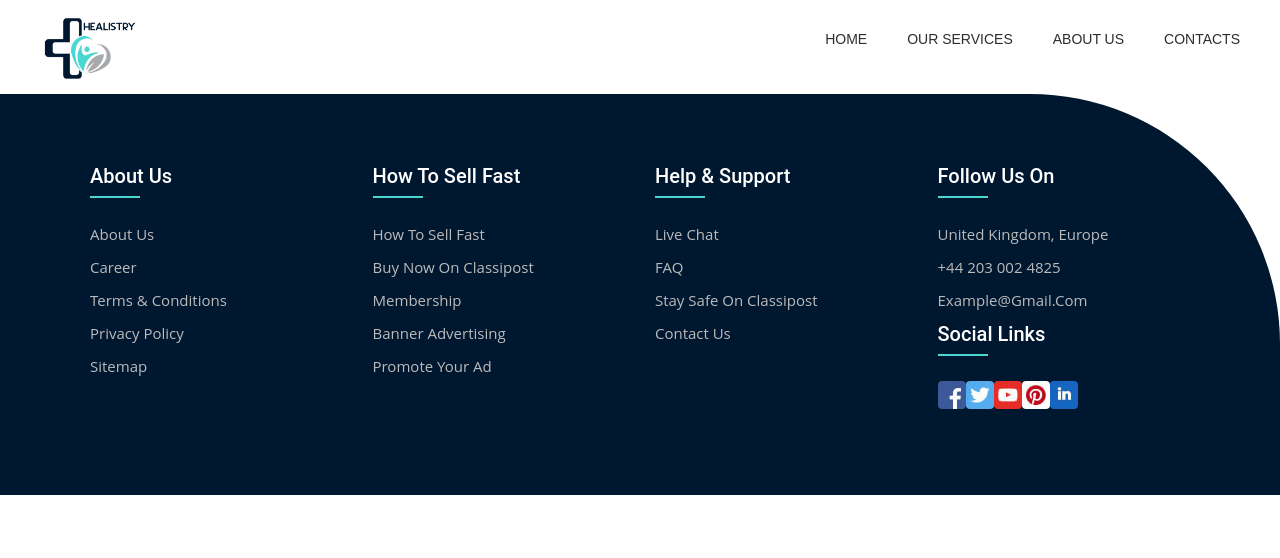
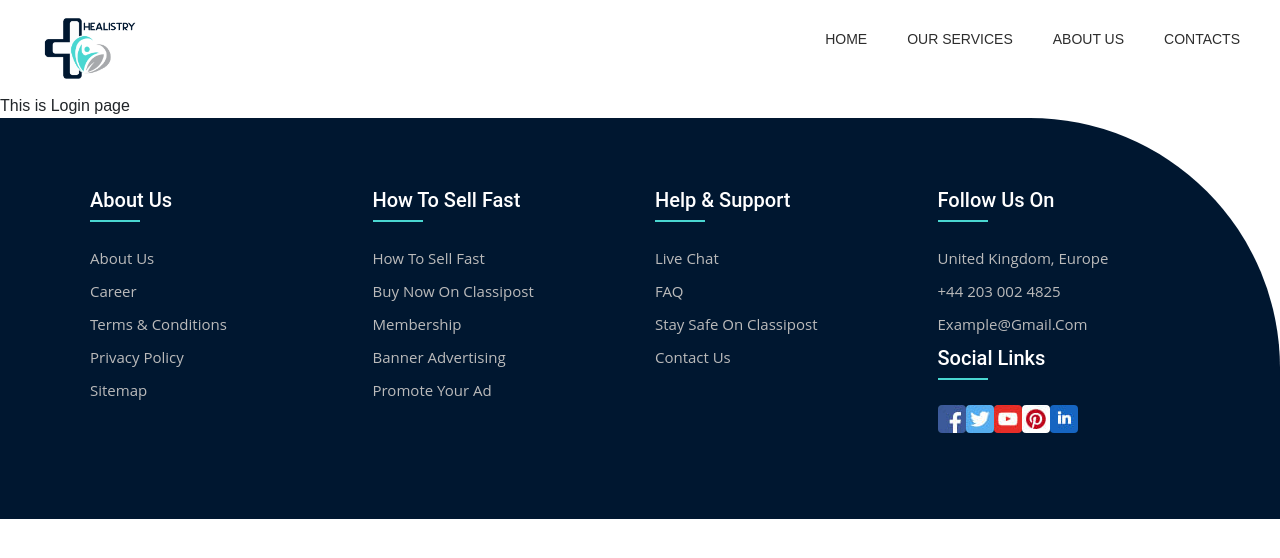
Before and after one commit to Theebanraj-Uthayakumar/Healistry_ITP-project, a React (Create React App) app in the folder client/: page /login in a window 1280 px wide. Shown: the top 558 px of the page. Built offline with nearby package versions, Linux system fonts and the light colour scheme; a web font is replaced by a local one.

Commit message:
melri login

```diff
--- a/client/src/App.js
+++ b/client/src/App.js
@@ -17,6 +17,7 @@ import Technology from "./component/pages/technology/Technology";
 import Facility from "./component/pages/facility/Facility";
 import SingleTechnology from "./component/pages/technology/SingleTechnology";
 import SingleFacility from "./component/pages/facility/SingleFacility";
+import login from "./component/pages/login";
 
 
 
@@ -37,6 +38,7 @@ const Routing = () => {
       <Route exact path="/facility" component={Facility} />
       <Route exact path="/technology/:id" component={SingleTechnology} />
       <Route exact path="/facility/:id" component={SingleFacility} />
+      <Route exact path="/login" component={login} />
     </Switch>
   );
 };
--- /dev/null
+++ b/client/src/component/pages/login.js
@@ -0,0 +1,11 @@
+import React from 'react'
+
+function login() {
+    return (
+        <div>
+            This is Login page
+        </div>
+    )
+}
+
+export default login
```
